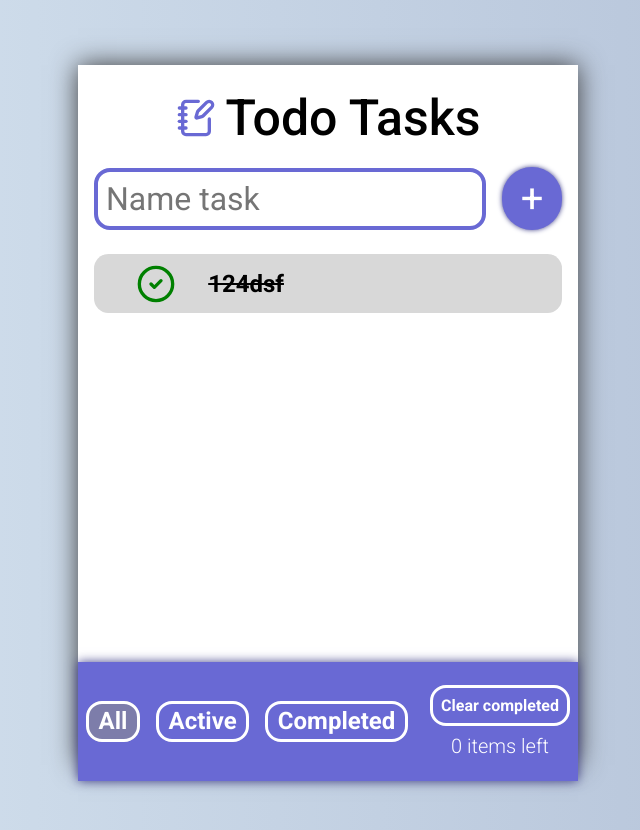
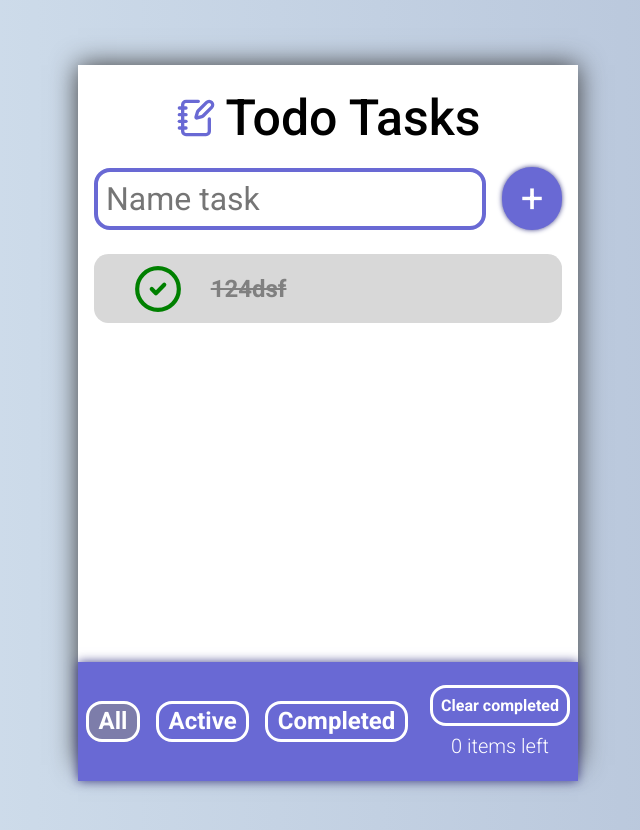
Before and after one commit to Matuxa1503/Todo, a React (Vite) app: page / in a window 1280 px wide. Shown: the whole page, without its empty margins (312-952 px from the left). Built offline with nearby package versions, Linux system fonts and the light colour scheme.

Commit message:
feat: Added handleToggleTask

```diff
--- a/src/App.tsx
+++ b/src/App.tsx
@@ -14,6 +14,17 @@ function App() {
     setTasks((prev) => [...prev, data]);
   };
 
+  const handleToggleTask = (id: number) => {
+    const updateTask = tasks.map((item) => {
+      if (item.id === id) {
+        return { ...item, isCompleted: !item.isCompleted };
+      }
+      return item;
+    });
+
+    setTasks(updateTask);
+  };
+
   useEffect(() => {
     console.log(tasks);
 
@@ -26,7 +37,7 @@ function App() {
       <div className="content">
         <Header />
         <TaskInput addTask={addTask} />
-        <TasksList tasks={tasks} />
+        <TasksList tasks={tasks} handleToggleTask={handleToggleTask} />
         <Tabbar counter={counter} />
       </div>
     </div>
--- a/src/components/TasksList/Plate/Plate.scss
+++ b/src/components/TasksList/Plate/Plate.scss
@@ -18,5 +18,6 @@
 
   & .crossed {
     text-decoration: line-through;
+    color: gray;
   }
 }
--- a/src/components/TasksList/Plate/Plate.tsx
+++ b/src/components/TasksList/Plate/Plate.tsx
@@ -5,16 +5,18 @@ import type { Idata } from '../../interfaces';
 
 type PlateProps = {
   task: Idata;
+  handleToggleTask: (id: number) => void;
 };
 
-export const Plate: FC<PlateProps> = ({ task }) => {
+export const Plate: FC<PlateProps> = ({ task, handleToggleTask }) => {
   return (
     <div className="plate">
-      {task.isCompleted ? (
-        <CircleCheck className="plate__icon" size={40} color="green" />
-      ) : (
-        <CircleCheck className="plate__icon" size={40} color="gray" />
-      )}
+      <CircleCheck
+        className="plate__icon"
+        size={50}
+        color={`${task.isCompleted ? 'green' : 'gray'}`}
+        onClick={() => handleToggleTask(task.id)}
+      />
       <p className={`plate__title ${task.isCompleted ? 'crossed' : ''}`}>{task.task}</p>
     </div>
   );
--- a/src/components/TasksList/TasksList.tsx
+++ b/src/components/TasksList/TasksList.tsx
@@ -5,13 +5,14 @@ import type { Idata } from '../interfaces';
 
 interface TasksListProps {
   tasks: Idata[];
+  handleToggleTask: (id: number) => void;
 }
 
-export const TasksList: FC<TasksListProps> = ({ tasks }) => {
+export const TasksList: FC<TasksListProps> = ({ tasks, handleToggleTask }) => {
   return (
     <div className="blockTasks">
       {tasks.map((task) => (
-        <Plate key={task.id} task={task} />
+        <Plate key={task.id} task={task} handleToggleTask={handleToggleTask} />
       ))}
     </div>
   );
```
